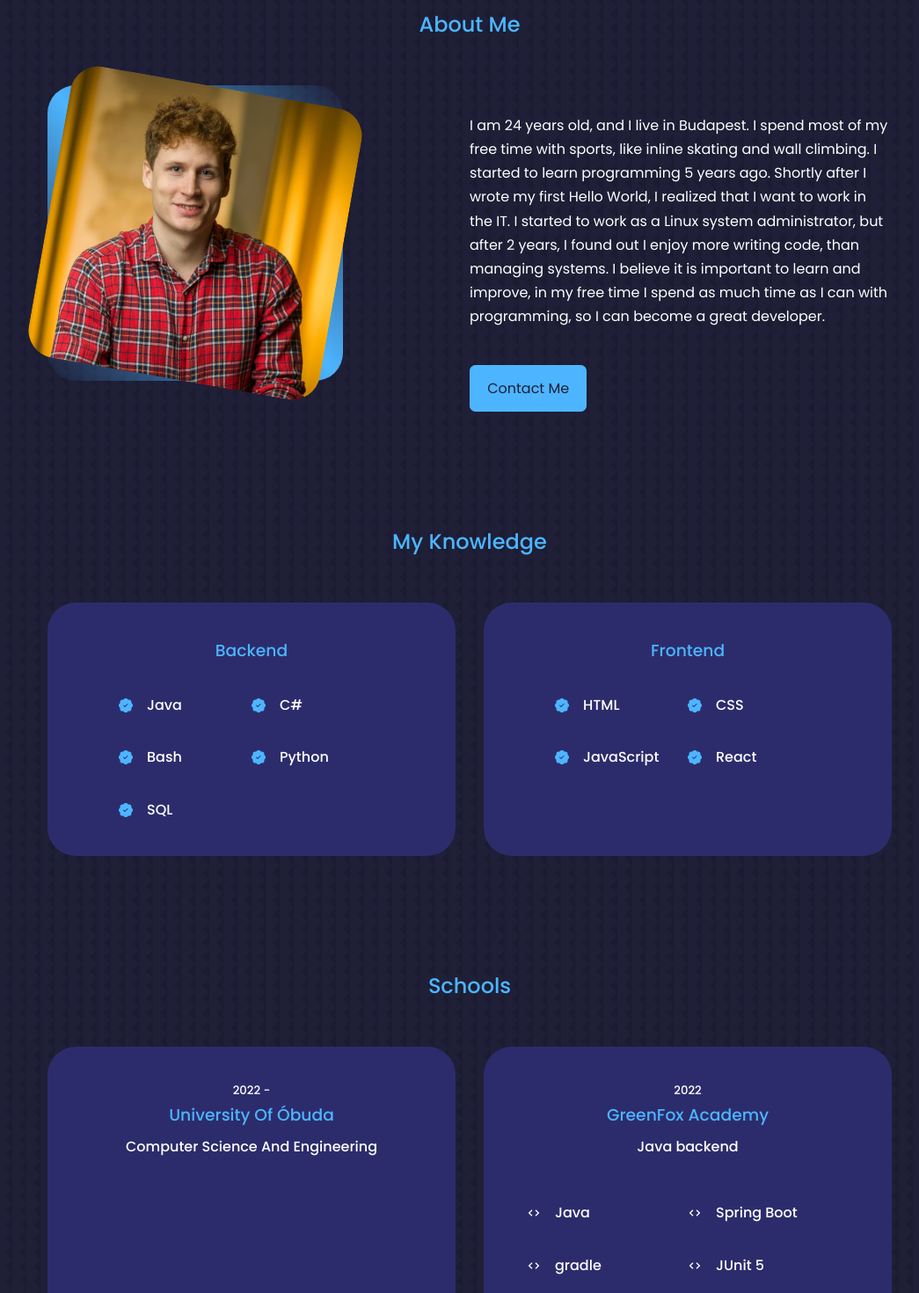
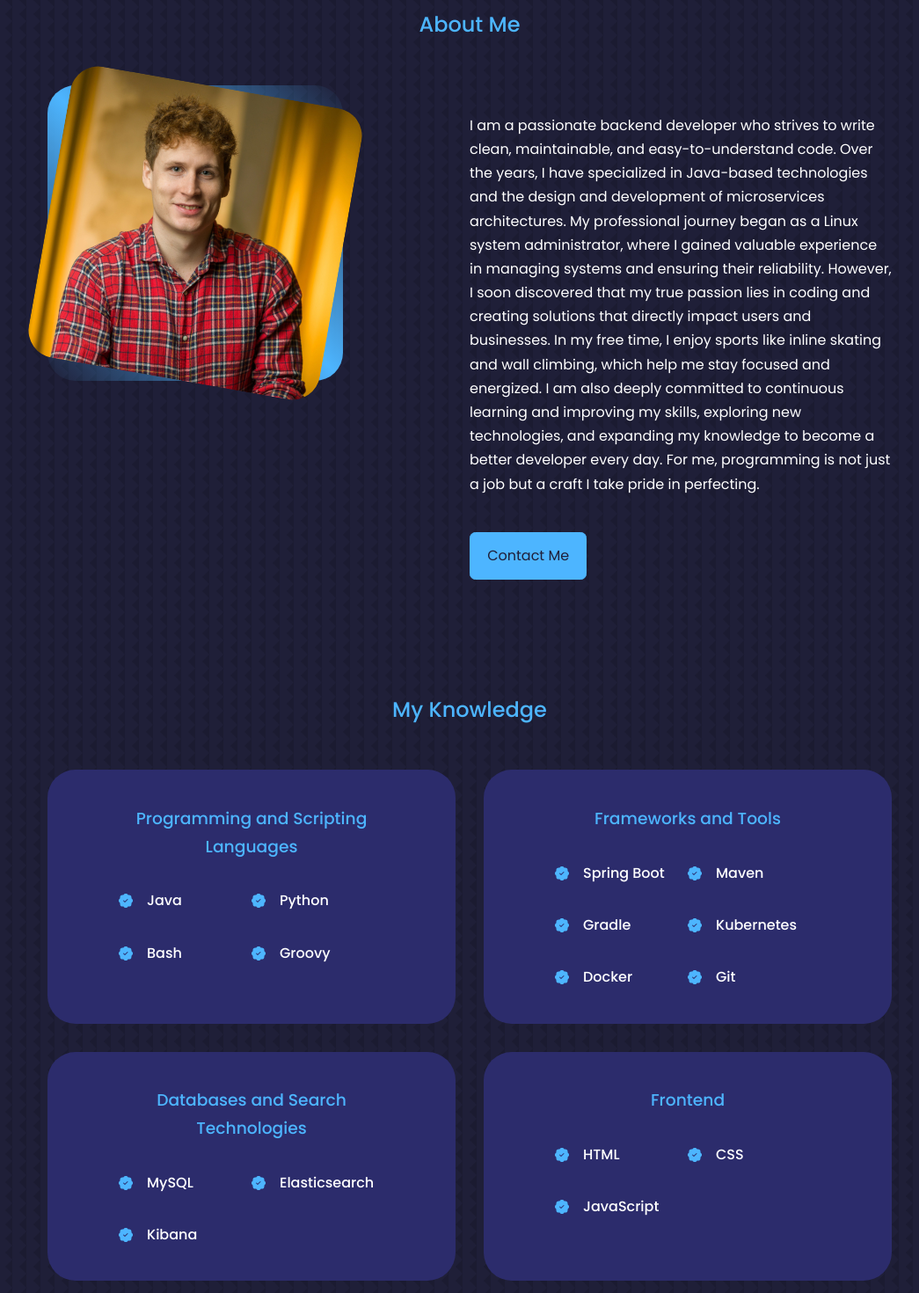
Before and after one commit to TorokDan/portfolio, a React (Create React App) app: page / in a window 1280 px wide. Shown: the part 920-2390 px from the top of the page at 88% size, without its empty margins (106-1151 px from the left). Built offline with nearby package versions, Linux system fonts and the light colour scheme.

Commit message:
little extension

```diff
--- a/src/components/about/About.jsx
+++ b/src/components/about/About.jsx
@@ -17,7 +17,12 @@ const About = () => {
 
         <div className="about__content">
           <p>
-            I am 24 years old, and I live in Budapest. I spend most of my free time with sports, like inline skating and wall climbing. I started to learn programming 5 years ago. Shortly after I wrote my first Hello World, I realized that I want to work in the IT. I started to work as a Linux system administrator, but after 2 years, I found out I enjoy more writing code, than managing systems. I believe it is important to learn and  improve, in my free time I spend as much time as I can with programming, so I can become a great developer.
+            I am a passionate backend developer who strives to write clean, maintainable, and easy-to-understand code.
+            Over the years, I have specialized in Java-based technologies and the design and development of microservices architectures.
+            My professional journey began as a Linux system administrator, where I gained valuable experience in managing systems and ensuring their reliability.
+            However, I soon discovered that my true passion lies in coding and creating solutions that directly impact users and businesses.
+            In my free time, I enjoy sports like inline skating and wall climbing, which help me stay focused and energized.
+            I am also deeply committed to continuous learning and improving my skills, exploring new technologies, and expanding my knowledge to become a better developer every day. For me, programming is not just a job but a craft I take pride in perfecting.
           </p>
 
           <a href="#contact" className='btn btn-primary'>Contact Me</a>
--- a/src/components/contact/Contact.jsx
+++ b/src/components/contact/Contact.jsx
@@ -1,6 +1,8 @@
 import React from 'react'
 import './contact.css'
 import { MdOutlineEmail } from 'react-icons/md'
+import { FaLinkedin } from 'react-icons/fa'
+import { FaGithub } from 'react-icons/fa'
 
 const Contact = () => {
   return (
@@ -9,14 +11,26 @@ const Contact = () => {
       <h2>Contact Me</h2>
 
       <div className="container contact__container">
-        <div className="contact__options">
+        {/* <div className="contact__options"> */}
           <article className="contact__option">
             <MdOutlineEmail />
             <h4>Email</h4>
             <h5>dani.torok8@gmail.com</h5>
-            <a href="mailto:dani.torok8@gmail.com">Send a message</a>
+            <a href="mailto:dani.torok8@gmail.com" target="_blank" rel="noopener noreferrer">Send a message</a>
           </article>
-        </div>
+
+          <article className="contact__option">
+            <FaLinkedin />
+            <h4>LinkedIn</h4>
+            <a href="https://www.linkedin.com/in/török-dániel" target="_blank" rel="noopener noreferrer">View Profile</a>
+          </article>
+
+          <article className="contact__option">
+            <FaGithub />
+            <h4>GitHub</h4>
+            <a href="https://github.com/TorokDan" target="_blank" rel="noopener noreferrer">Visit GitHub</a>
+          </article>
+        { /* </div> */}
       </div>
     </section>
   )
--- a/src/components/contact/contact.css
+++ b/src/components/contact/contact.css
@@ -1,8 +1,10 @@
 .contact__container {
-    width: 40%;
-    padding-bottom: 4rem;
-    display: grid;
-    justify-content: center;
+    width: 100%; /* A teljes szélességet használja */
+    display: flex; /* Flexbox használata */
+    justify-content: center; /* Középre igazítás */
+    gap: 2rem; /* Távolság a dobozok között */
+    flex-wrap: wrap; /* Több sorba törés kisebb képernyőn */
+    padding-bottom: 8rem;
 }
 
 .contact__option {
@@ -10,14 +12,15 @@
     text-align: center;
     border: 1px solid transparent;
     border-radius: 2rem;
-    width: fit-content;
     padding: 2rem;
-    margin-bottom: 2rem;
     transition: var(--transition);
+    flex: 1 1 calc(30% - 2rem); /* Szélesség 30%-ra állítva, de rugalmas */
+    max-width: 300px; /* Maximális szélesség korlátozása */
+    min-width: 200px; /* Minimum szélesség */
 }
 
 .contact__option:hover {
     background: transparent;
     border-color: var(--color-primary-variant);
-    cursor: default;
+    cursor: pointer; /* Kattinthatóság jelzése */
 }
--- a/src/components/experience/Experience.jsx
+++ b/src/components/experience/Experience.jsx
@@ -4,13 +4,31 @@ import { BsPatchCheckFill } from 'react-icons/bs'
 
 const knowledge = [
   {
-    type: "Backend",
+    type: "Programming and Scripting Languages",
     technologies: [
       "Java",
-      "C#",
+      "Python",
       "Bash",
-      "Python",
-      "SQL"
+      "Groovy"
+    ]
+  },
+  {
+    type: "Frameworks and Tools",
+    technologies: [
+      "Spring Boot",
+      "Maven",
+      "Gradle",
+      "Kubernetes",
+      "Docker",
+      "Git"
+    ]
+  },
+  {
+    type: "Databases and Search Technologies",
+    technologies: [
+      "MySQL",
+      "Elasticsearch",
+      "Kibana"
     ]
   },
   {
@@ -18,8 +36,7 @@ const knowledge = [
     technologies: [
       "HTML",
       "CSS",
-      "JavaScript",
-      "React"
+      "JavaScript"
     ]
   }
 ]
--- a/src/components/header/header.css
+++ b/src/components/header/header.css
@@ -33,8 +33,6 @@ header {
 
 .header__socials::after {
     content: "";
-    width: 1px;
-    height: 2rem;
     background: var(--color-primary);
 }
 
```
Also changed, not shown: src/components/header/Header.jsx (line endings or trailing spaces), 12 other files (tests, documents, lock files or other folders).
